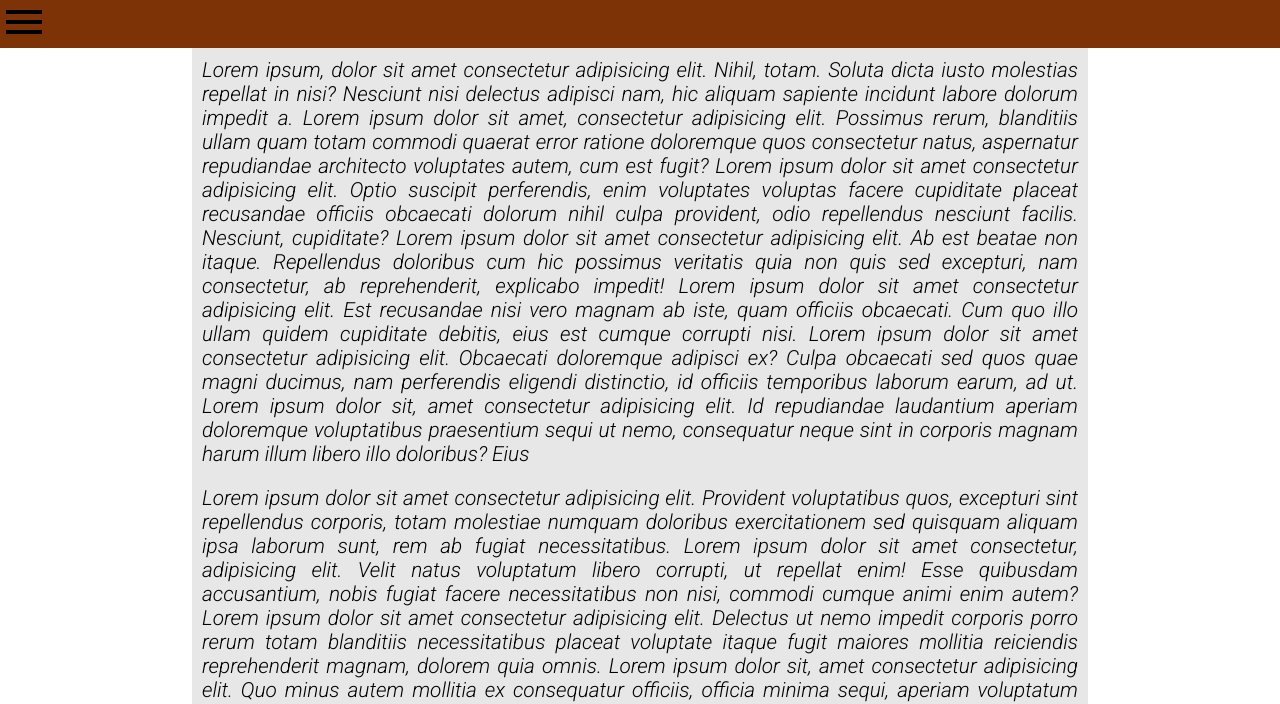
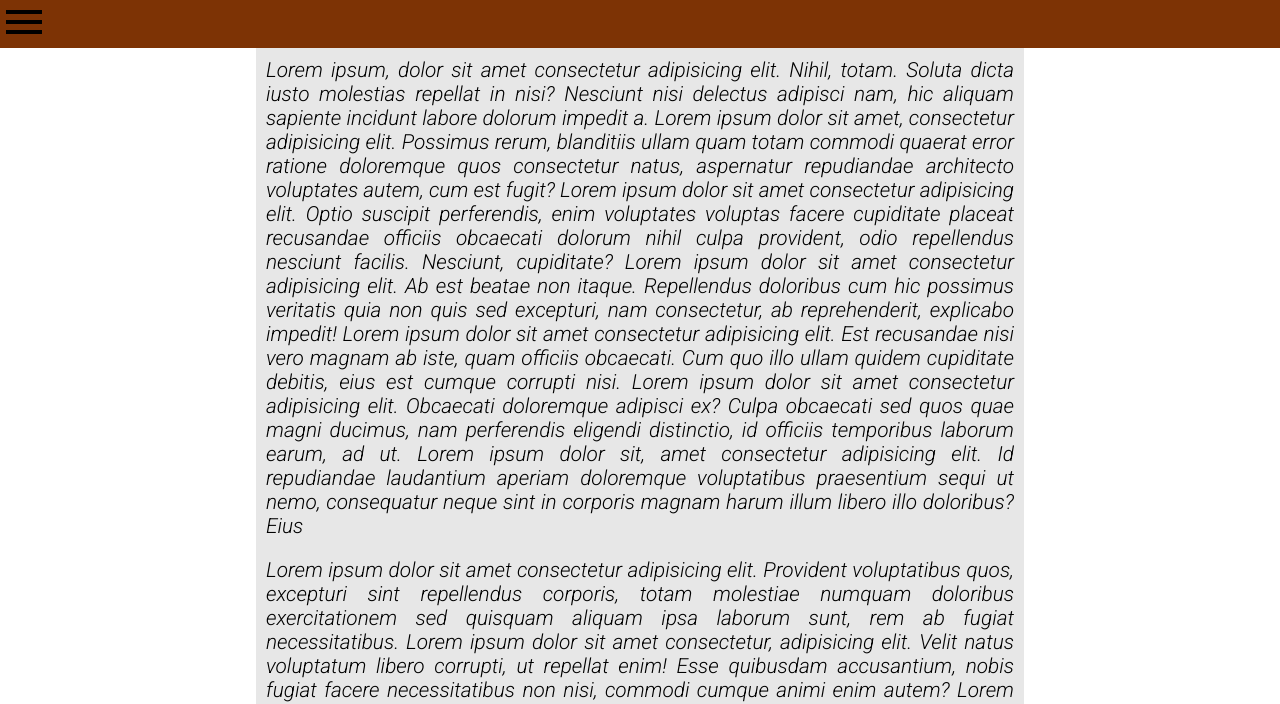
Before and after one commit to onlyLuiz/King_Pizzas, a plain HTML site: page index.html in a window 1280 px wide. Shown: the part 511-1215 px from the top of the page. Drawn offline with Linux system fonts and the light colour scheme; a web font is replaced by a local one.

Commit message:
Update style.css

```diff
--- a/style.css
+++ b/style.css
@@ -132,8 +132,7 @@ main{
     grid-area: 'm';
     margin-left: auto;
     margin-right: auto;
-    max-width: 70vw;
-    width: 100%;
+    width: 60vw;
     display: grid;
     grid-template-areas: 'home'
                           'sobre';
```
